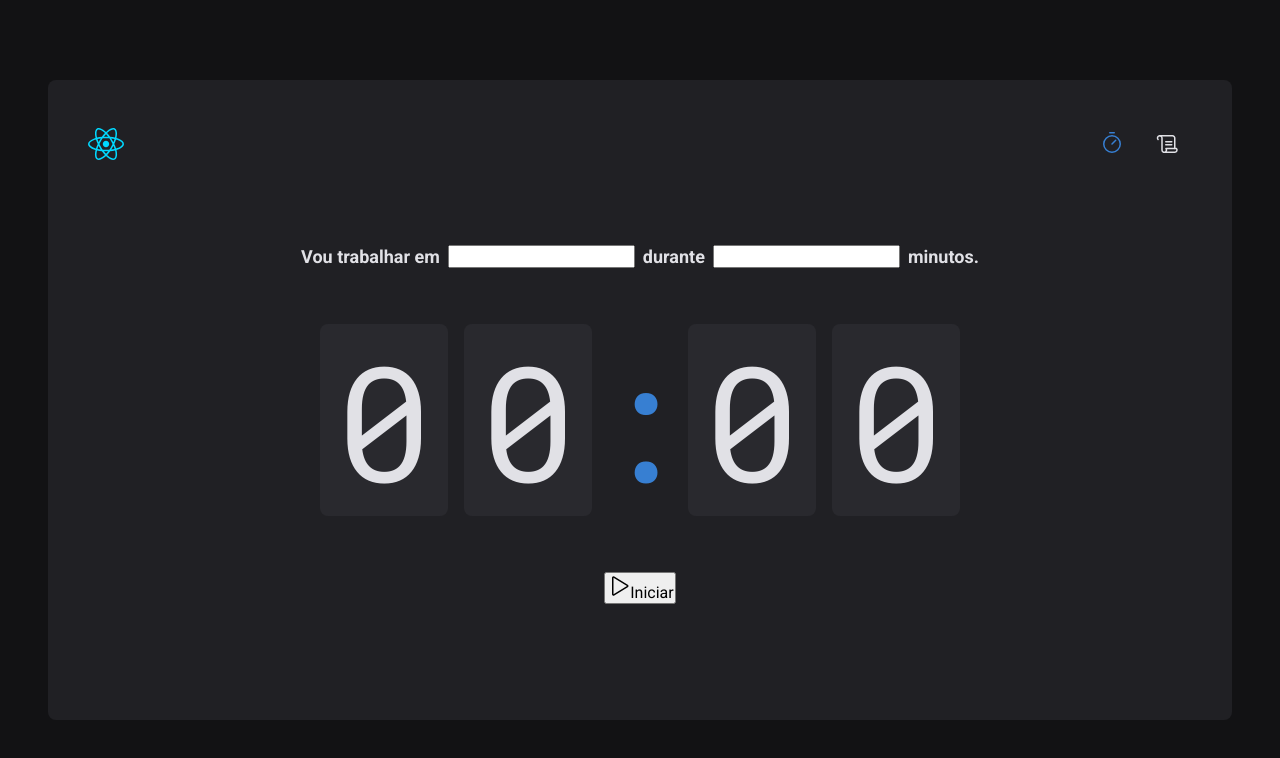
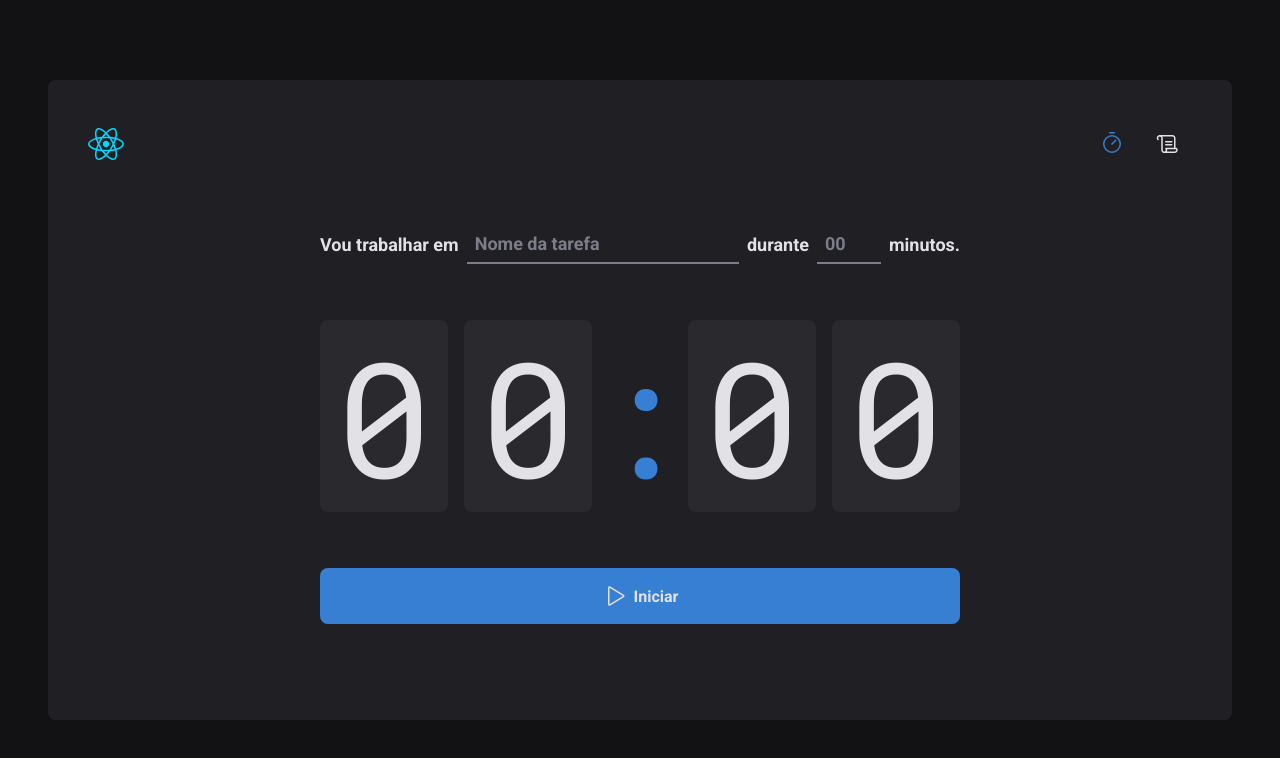
Before and after one commit to DaviPaluch/POMODORO-TIMER-APLICATION-FRONTEND-REACT-JS, a React (Vite) app in the folder pomodoro-timer/: page / in a window 1280 px wide. Shown: the top 758 px of the page. Built offline with nearby package versions, Linux system fonts and the light colour scheme.

Commit message:
feat: done homepage

```diff
--- a/pomodoro-timer/src/pages/Home/index.tsx
+++ b/pomodoro-timer/src/pages/Home/index.tsx
@@ -1,5 +1,5 @@
 import { Play } from "phosphor-react";
-import { CountdownContainer, FormContainer, HomeContainer, Separator } from "./styles";
+import { CountdownContainer, FormContainer, HomeContainer, MinutesAmountInput, Separator, StartCountDownButton, TaskInput } from "./styles";
 
 export function Home() {
   return (
@@ -7,9 +7,9 @@ export function Home() {
       <form action="">
         <FormContainer>
           <label htmlFor="task">Vou trabalhar em</label>
-          <input type="text" id="task" />
+          <TaskInput type="text" id="task" placeholder="Nome da tarefa" />
           <label htmlFor="minutesAmount">durante</label>
-          <input type="number" id="minutesAmount" />
+          <MinutesAmountInput type="number" id="minutesAmount" placeholder="00" />
           <span>minutos.</span>
         </FormContainer>
 
@@ -21,10 +21,10 @@ export function Home() {
           <span>0</span>
         </CountdownContainer>
 
-        <button type="submit">
+        <StartCountDownButton type="submit">
           <Play size={24} />
           Iniciar
-        </button>
+        </StartCountDownButton>
       </form>
     </HomeContainer >
   )
--- a/pomodoro-timer/src/pages/Home/styles.ts
+++ b/pomodoro-timer/src/pages/Home/styles.ts
@@ -14,6 +14,7 @@ export const HomeContainer = styled.div`
     gap: 3.5rem;
   }
 `;
+
 export const FormContainer = styled.div`
   width: 100%;
   display: flex;
@@ -22,9 +23,10 @@ export const FormContainer = styled.div`
   gap: 0.5rem;
   color: ${props => props.theme['gray-100']};
   font-size: 1.125rem;
-  font-weight: bold;
+  font-weight: 700;
   flex-wrap: wrap; // permite que o texto quebre a linha ao ajustar a largura.
 `;
+
 export const CountdownContainer = styled.div`
   font-family: 'Roboto Mono', monospace;
   font-size: 10rem;
@@ -41,6 +43,34 @@ export const CountdownContainer = styled.div`
   }
 `;
 
+const BaseInput = styled.input`
+  background: transparent;
+  height: 2.5rem;
+  border: 0;
+  border-bottom: 2px solid ${props => props.theme['gray-500']};
+  font-weight: bold;
+  font-size: 1.125rem;
+  padding: 0 0.5rem;
+  color: ${props => props.theme['gray-100']};
+
+  &::placeholder {
+    color: ${props => props.theme['gray-500']};
+  }
+
+  &:focus {
+    box-shadow: none;
+    border-color: ${props => props.theme['blue-500']};
+  }
+`;
+
+export const TaskInput = styled(BaseInput)`
+  flex: 1;
+`;
+
+export const MinutesAmountInput = styled(BaseInput)`
+  width: 4rem;
+`;
+
 export const Separator = styled.div`
   color: ${props => props.theme['blue-500']};
   padding: 2rem 0;
@@ -50,3 +80,31 @@ export const Separator = styled.div`
   justify-content: center;
   align-items: center;
 `;
+
+export const StartCountDownButton = styled.button`
+  width: 100%;
+  padding: 1rem;
+  border: 0;
+  border-radius: 8px;
+
+  display: flex;
+  align-items: center;
+  justify-content: center;
+
+  gap: 0.5rem;
+  font-weight: bold;
+
+  cursor: pointer;
+
+  background: ${props => props.theme['blue-500']};
+  color: ${props => props.theme['gray-100']};
+
+  &:disabled {
+    cursor: not-allowed;
+    opacity: 0.7;
+  }
+
+  &:not(:disabled):hover {
+    background: ${props => props.theme['blue-700']};
+  }
+`;
```
